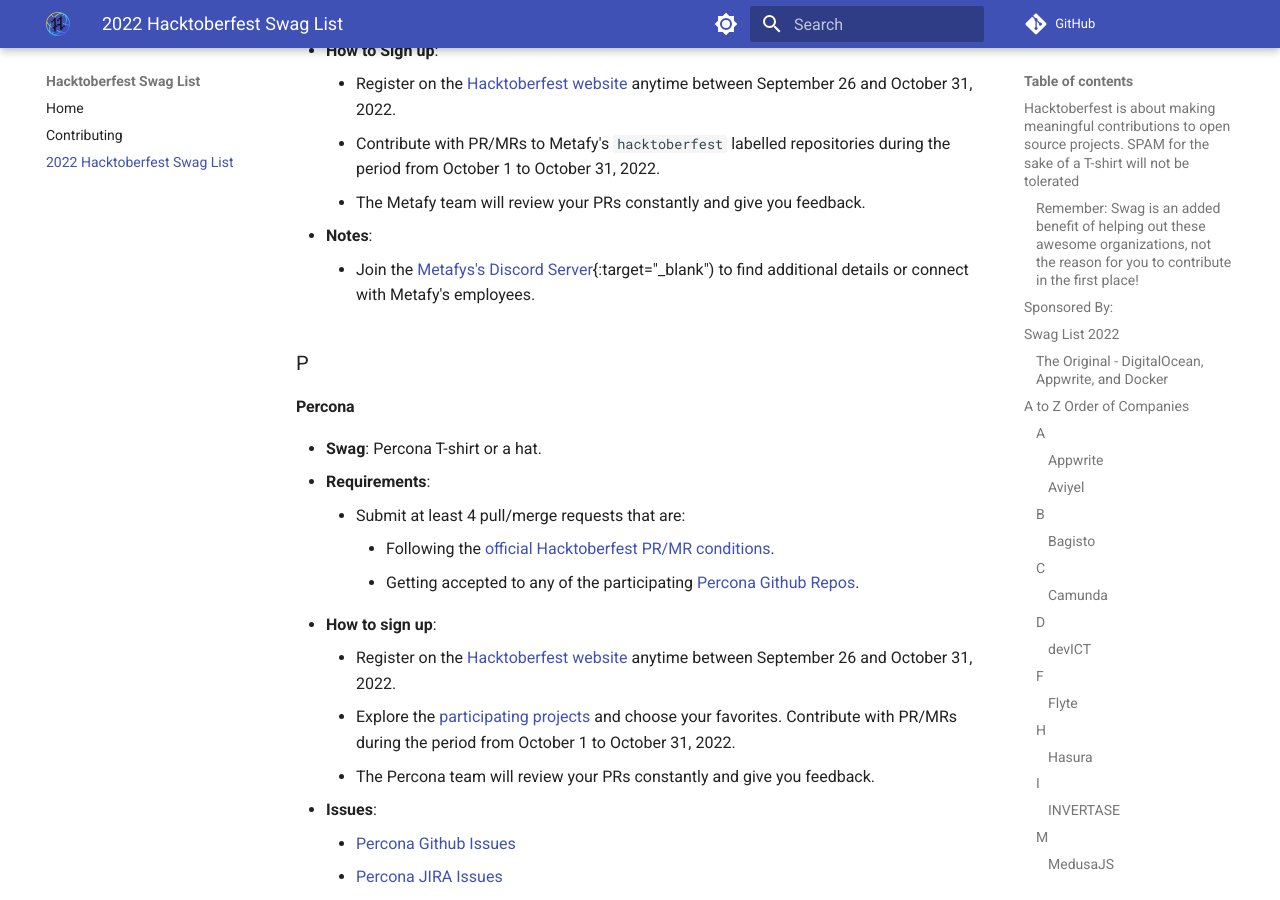
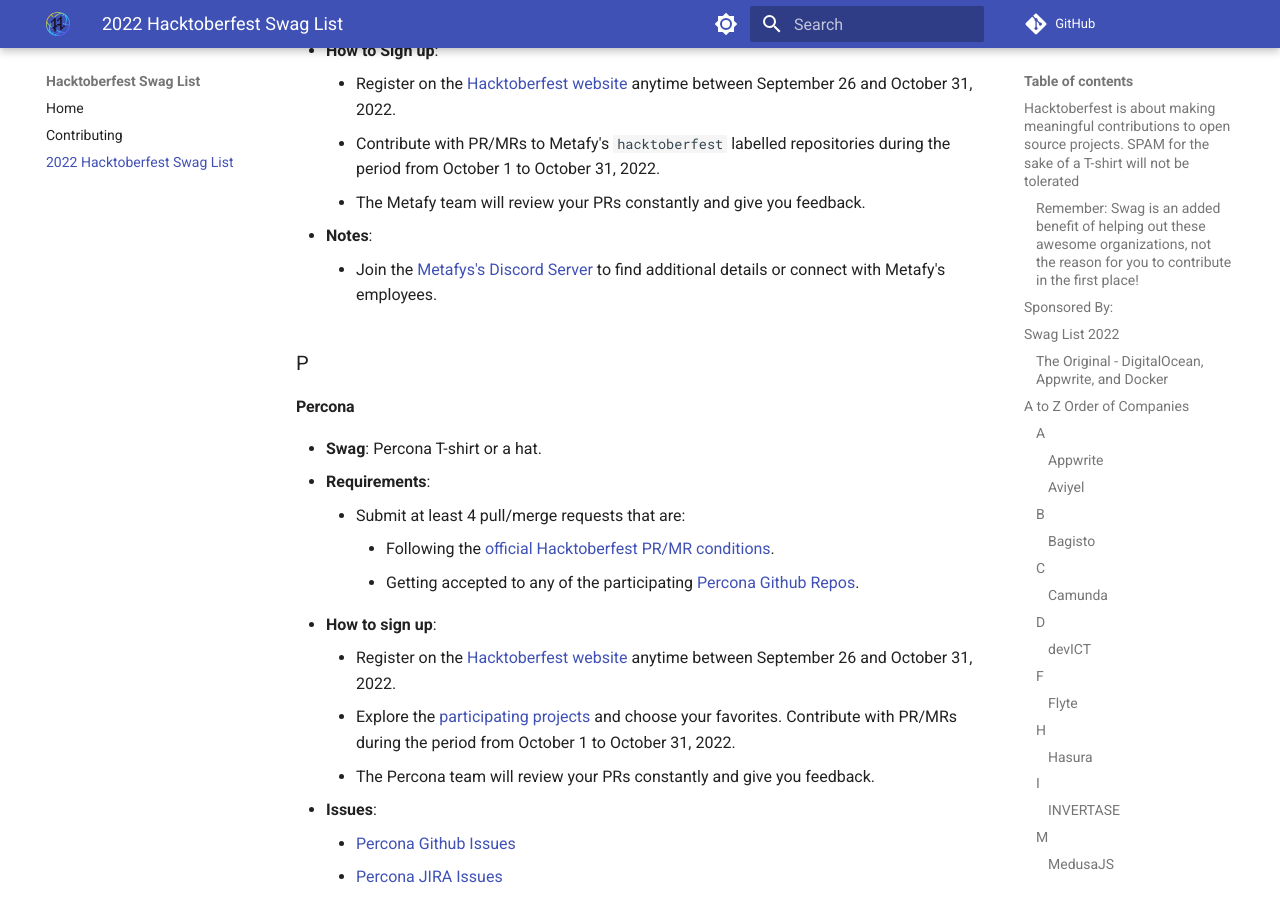
Before and after one commit to crweiner/hacktoberfest-swag-list, an MkDocs documentation site: the page built from docs/list.md, in a window 1280 px wide and 900 px high, scrolled down 5975 px. Built offline with MkDocs 1.6.1 and Material for MkDocs 9.7.7, drawn with Linux system fonts in a browser that asks for light colours; comment, search, counter and statistics services are not loaded.

Commit message:
Fix blank target URL

```diff
--- a/docs/list.md
+++ b/docs/list.md
@@ -169,7 +169,7 @@
     - Contribute with PR/MRs to Metafy's `hacktoberfest` labelled repositories during the period from October 1 to October 31, 2022.
     - The Metafy team will review your PRs constantly and give you feedback.
 - **Notes**:
-    - Join the [Metafys's Discord Server](https://discord.com/invite/AqnaGBGAUt){:target="\_blank") to find additional details or connect with Metafy's employees.
+    - Join the [Metafys's Discord Server](https://discord.com/invite/AqnaGBGAUt){:target="\_blank"} to find additional details or connect with Metafy's employees.
 
 ### P
 
```
